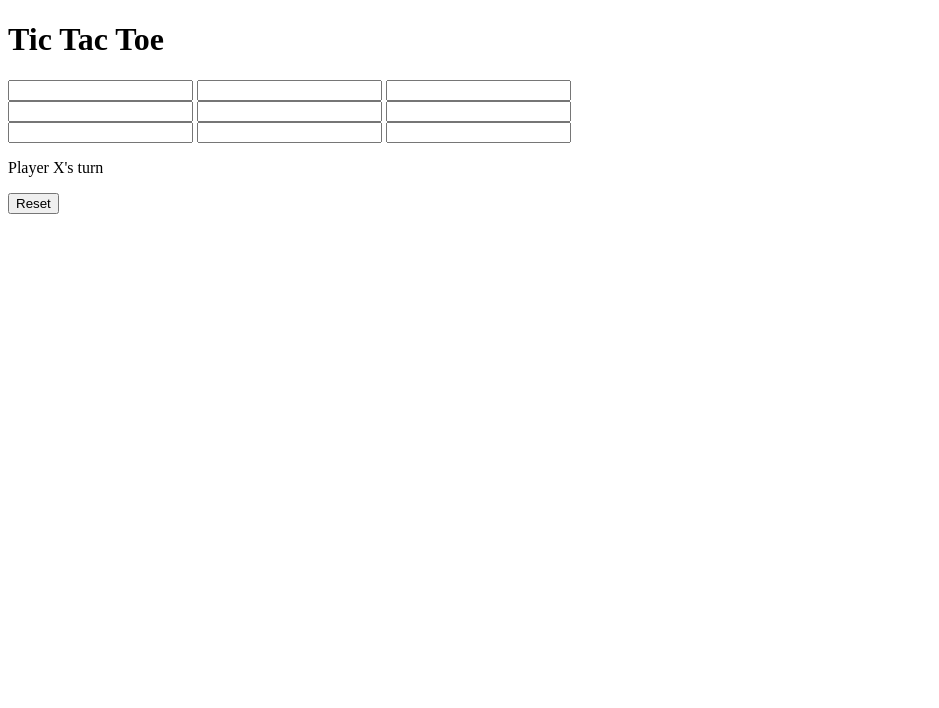
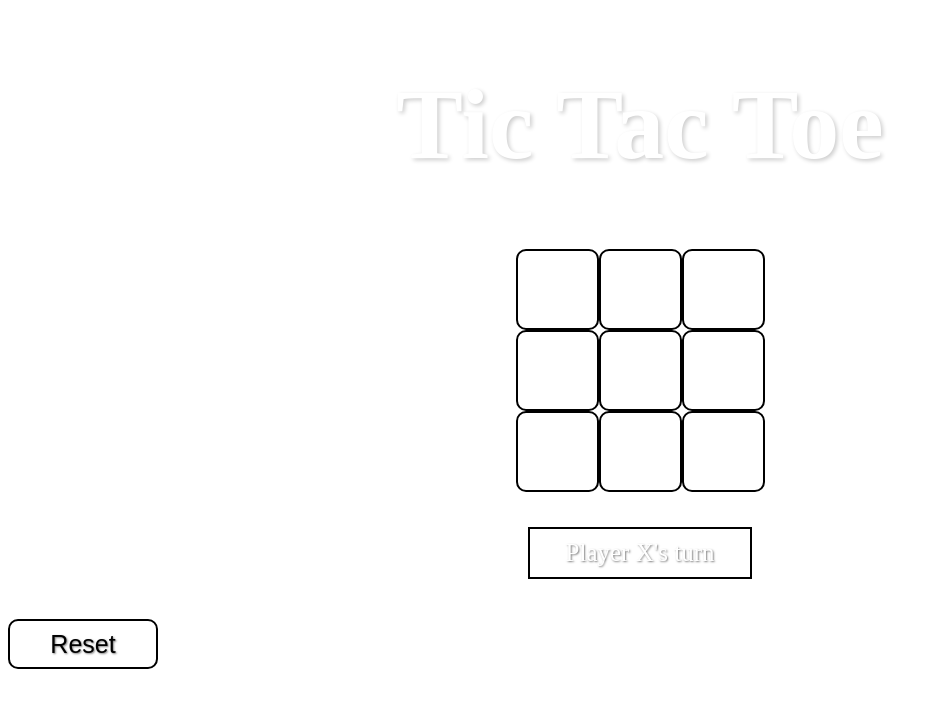
Before and after one commit to iamneo-production/bacedbcdacdddf304865235efdcbcabetwo, a plain HTML site: page public/index.html in a window 1280 px wide. Both pictures are taken after a click on the button "Reset". Shown: the whole page, without its empty margins (0-939 px from the left). Drawn offline with Linux system fonts and the light colour scheme.

Commit message:
Backup Commit

```diff
--- a/public/index.html
+++ b/public/index.html
@@ -3,8 +3,96 @@
 <head>
     <meta charset="UTF-8">
     <title>Tic Tac Toe</title>
-    <link rel="stylesheets" href="style.css"
+    <style>
+        /* Header Styling */
+        header {
+            text-align: center;
+            color: #fff;
+            text-shadow: 2px 2px 4px rgba(0, 0, 0, 0.2);
+            font-size: 50px;
+        }
 
+        /* Box Styling */
+        .box {
+            display: flex;
+            flex-direction: column;
+            justify-content: center;
+            align-items: center;
+            margin: 35px;
+        }
+
+        /* Row Styling */
+        .row {
+            display: flex;
+            justify-content: center;
+            align-items: center;
+        }
+
+        /* Button Styling */
+        .bt {
+            border: 2px solid #000;
+            border-radius: 10px;
+            width: 75px;
+            height: 75px;
+            font-size: 50px;
+            font-weight: 500;
+            text-align: center;
+            background-color: rgba(255, 255, 255, 0.7);
+            color: #000;
+            text-shadow: 1px 1px 2px rgba(0, 0, 0, 0.5);
+            cursor: pointer;
+        }
+
+        /* Button Hover Styling */
+        .bt:hover {
+            background-color: rgba(255, 255, 255, 0.9);
+        }
+
+        /* Disabled Button Styling */
+        .bt:disabled {
+            color: #000;
+            cursor: no-drop;
+        }
+
+        /* Result Container Styling */
+        .result-container {
+            background-color: rgba(255, 255, 255, 0.7);
+            border: 2px solid #000;
+            max-width: 200px;
+            text-align: center;
+            margin: 20px auto;
+            padding: 10px; /* Added padding for spacing */
+        }
+
+        /* Result Styling */
+        .result {
+            color: #fff;
+            text-shadow: 1px 1px 2px rgba(0, 0, 0, 0.5);
+            font-size: 25px;
+            margin: 0; /* Removed margin to center text vertically */
+        }
+
+        /* Reset Button Styling */
+        #reset-button {
+            border: 2px solid #000;
+            border-radius: 10px;
+            width: 150px; /* Adjusted width for better appearance */
+            height: 50px; /* Adjusted height for better appearance */
+            font-size: 25px;
+            font-weight: 500;
+            text-align: center;
+            background-color: rgba(255, 255, 255, 0.7);
+            color: #000;
+            text-shadow: 1px 1px 2px rgba(0, 0, 0, 0.5);
+            cursor: pointer;
+            margin-top: 20px;
+        }
+
+        /* Reset Button Hover Styling */
+        #reset-button:hover {
+            background-color: rgba(255, 255, 255, 0.9);
+        }
+    </style>
 </head>
 <body>
     <header>
@@ -32,6 +120,43 @@
     </div>
     <button id="reset-button" onclick="resetGame()">Reset</button>
 
+    <script>
+        // JavaScript code for Tic Tac Toe game logic
+        let currentPlayer = 'X';
+        let isGameActive = true;
 
+        // Function to handle player moves
+        function handleMove(element) {
+            if (element.value === '' && isGameActive) {
+                element.value = currentPlayer;
+                element.disabled = true;
+                togglePlayer();
+                checkWin();
+            }
+        }
+
+        // Function to toggle between X and O
+        function togglePlayer() {
+            currentPlayer = currentPlayer === 'X' ? 'O' : 'X';
+            document.querySelector('.result').textContent = `Player ${currentPlayer}'s turn`;
+        }
+
+        // Function to check for a winning condition
+        function checkWin() {
+            // Implement your winning condition logic here
+        }
+
+        // Function to reset the game
+        function resetGame() {
+            const buttons = document.querySelectorAll('.bt');
+            buttons.forEach(button => {
+                button.value = '';
+                button.disabled = false;
+            });
+            currentPlayer = 'X';
+            isGameActive = true;
+            document.querySelector('.result').textContent = `Player ${currentPlayer}'s turn`;
+        }
+    </script>
 </body>
 </html
--- a/public/style.css
+++ b/public/style.css
@@ -1,89 +1,101 @@
 
-        /* Header Styling */
-        header {
+@import url("https://fonts.googleapis.com/css2?family=Radio+Canada:wght@400;500;600;700&display=swap");
+
+body {
+    background-image: url("https://cdn.pixabay.com/photo/2018/03/17/19/36/connection-3234929_1280.jpg");
+    background-size: cover;
+    background-repeat: no-repeat;
+    background-position: center center;
+    font-family: "Radio Canada", sans-serif;
+  }
+  h1 {
     text-align: center;
-            color: #fff;
-            text-shadow: 2px 2px 4px rgba(0, 0, 0, 0.2);
+    color: #ffffff;
     font-size: 50px;
+    text-shadow: 2px 2px 4px rgba(0, 0, 0, 0.5);
 }
 
-        /* Box Styling */
+
 .box {
     display: flex;
     flex-direction: column;
-            justify-content: center;
     align-items: center;
     margin: 35px;
 }
 
-        /* Row Styling */
+
 .row {
     display: flex;
     justify-content: center;
-            align-items: center;
+    margin: 10px 0;
 }
 
-        /* Button Styling */
-        .bt {
-            border: 2px solid #000;
-            border-radius: 10px;
+
+.btn {
+    border: 1px solid #000000;
+    border-radius: 5px;
     width: 75px;
     height: 75px;
     font-size: 50px;
     font-weight: 500;
     text-align: center;
     background-color: rgba(255, 255, 255, 0.7);
-            color: #000;
+    color: #000000;
     text-shadow: 1px 1px 2px rgba(0, 0, 0, 0.5);
+    cursor: pointer;
+    transition: background-color 0.3s, color 0.3s;
+}
+
+
+.btn:hover {
+    background-color: rgba(255, 255, 255, 0.9);
+    color: #000000;
     cursor: pointer;
 }
 
-        /* Button Hover Styling */
-        .bt:hover {
-            background-color: rgba(255, 255, 255, 0.9);
+
+.btn:disabled {
+    background-color: rgba(255, 255, 255, 0.7);
+    color: #808080;
+    cursor: not-allowed;
 }
 
-        /* Disabled Button Styling */
-        .bt:disabled {
-            color: #000;
-            cursor: no-drop;
+
+.result-container {
+    background-color: rgba(255, 255, 255, 0.7);
+    border: 2px solid #000000;
+    text-align: center;
+    max-width: 200px;
+    margin: 10px auto;
+    padding: 10px;
 }
 
-        /* Result Container Styling */
-        .result-container {
-            background-color: rgba(255, 255, 255, 0.7);
-            border: 2px solid #000;
-            max-width: 200px;
-            text-align: center;
-            margin: 20px auto;
-            padding: 10px; /* Added padding for spacing */
+
+#result {
+    color: #ffffff;
+    font-size: 25px;
+    text-shadow: 1px 1px 2px rgba(0, 0, 0, 0.5);
 }
 
-        /* Result Styling */
-        .result {
-            color: #fff;
-            text-shadow: 1px 1px 2px rgba(0, 0, 0, 0.5);
-            font-size: 25px;
-            margin: 0; /* Removed margin to center text vertically */
+
+.reset-section {
+    text-align: center;
 }
 
-        /* Reset Button Styling */
+
 #reset-button {
-            border: 2px solid #000;
-            border-radius: 10px;
-            width: 150px; /* Adjusted width for better appearance */
-            height: 50px; /* Adjusted height for better appearance */
-            font-size: 25px;
-            font-weight: 500;
-            text-align: center;
-            background-color: rgba(255, 255, 255, 0.7);
-            color: #000;
-            text-shadow: 1px 1px 2px rgba(0, 0, 0, 0.5);
+    border: 1px solid #000000;
+    color: #ffffff;
+    background-color: #000000;
     cursor: pointer;
-            margin-top: 20px;
+    font-size: 16px;
+    padding: 5px 10px;
+    transition: background-color 0.3s, color 0.3s;
 }
 
-        /* Reset Button Hover Styling */
+
 #reset-button:hover {
-            background-color: rgba(255, 255, 255, 0.9);
+    background-color: #ffffff;
+    color: #000000;
+
 }
```
Also changed, not shown: public/app.js (+29 -67 lines). Lines whose indentation alone changed are shown as unchanged.
